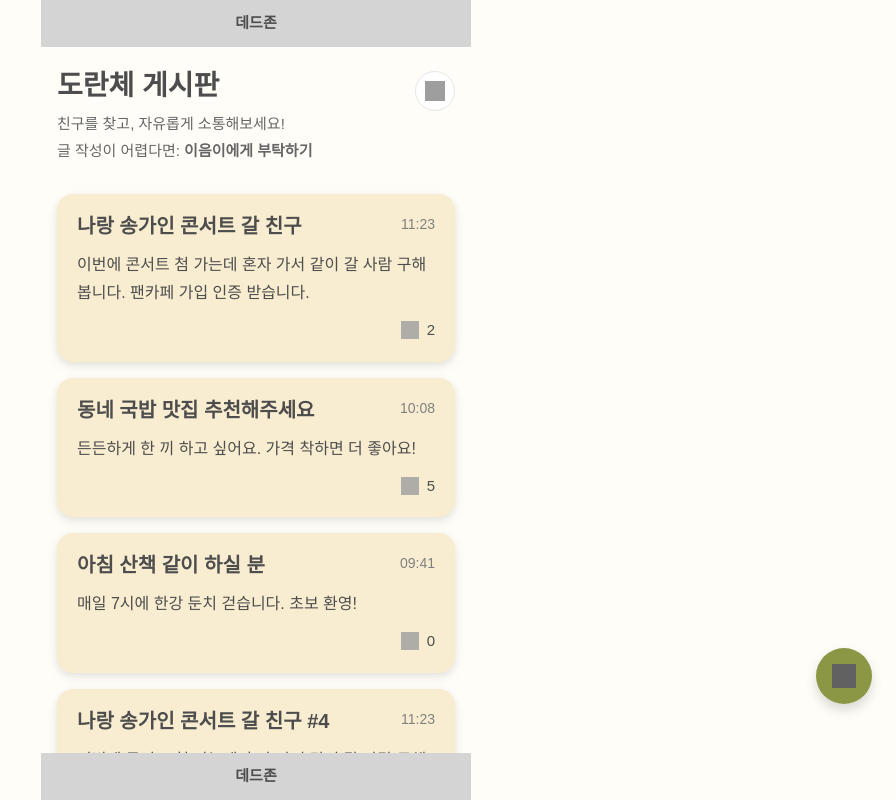
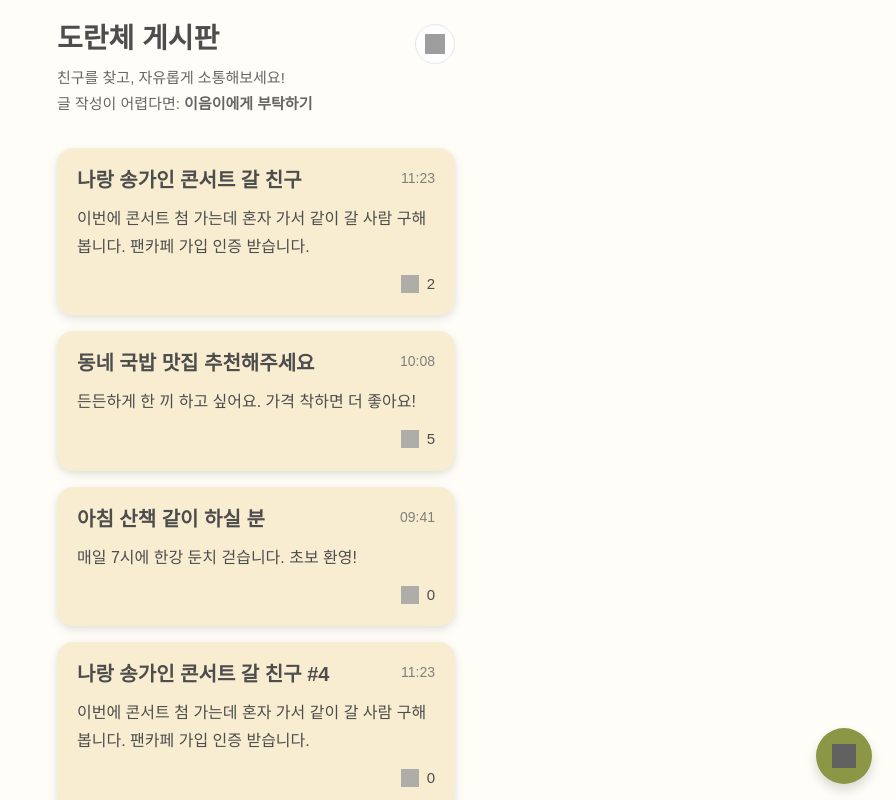
Before and after one commit to paas-able/Doranchae, a Next.js app in the folder app/: page /community in a window 1280 px wide. Shown: the top 800 px of the page, without its empty margins (384-1280 px from the left). Built offline with nearby package versions, Linux system fonts and the light colour scheme; grey boxes are pictures that could not be loaded.

Commit message:
커뮤니티 - 데드존 삭제

```diff
--- a/app/src/app/community/[id]/page.tsx
+++ b/app/src/app/community/[id]/page.tsx
@@ -44,7 +44,6 @@ export default function CommunityDetailPage() {
   const submitComment = (e: React.FormEvent) => {
     e.preventDefault();
     if (!comment.trim()) return;
-    // TODO: 백엔드 API 연동 시 POST /comments
     console.log("새 댓글:", comment);
     setComment("");
   };
@@ -60,17 +59,9 @@ export default function CommunityDetailPage() {
       }}
     >
       <div className="mx-auto w-full max-w-[430px] flex flex-col flex-1">
-        {/* 상단 데드존 */}
-        <header
-          className="sticky top-0 z-20 text-center py-3 text-[15px] font-semibold"
-          style={{ backgroundColor: "#E6E6E6" }}
-        >
-          데드존
-        </header>
-
         {/* 본문 */}
         <main className="flex-1 px-4">
-          <section className="mt-4 flex flex-col flex-1">
+          <section className="mt-4 flex flex-col">
             {/* 뒤로가기 */}
             <div className="mb-3">
               <button
@@ -238,14 +229,6 @@ export default function CommunityDetailPage() {
             </form>
           </section>
         </main>
-
-        {/* 하단 데드존 */}
-        <footer
-          className="sticky bottom-0 z-20 text-center py-3 text-[15px] font-semibold"
-          style={{ backgroundColor: "#E6E6E6" }}
-        >
-          데드존
-        </footer>
       </div>
     </div>
   );
--- a/app/src/app/community/communityWrite/page.tsx
+++ b/app/src/app/community/communityWrite/page.tsx
@@ -37,14 +37,9 @@ export default function CommunityWritePage() {
     >
       {/* iPhone 14 Pro Max(430px) 기준 */}
       <div className="mx-auto w-full max-w-[430px] flex flex-col flex-1">
-        {/* 상단 데드존 */}
-        <header className="sticky top-0 z-20 bg-neutral-300 text-center py-3 text-[clamp(14px,3.5vw,16px)] font-semibold">
-          데드존
-        </header>
-
         {/* 본문 */}
-        <main className="flex-1 px-4">
-          {/* 카드 컨테이너 (border/bg 제거됨) */}
+        <main className="flex-1 px-4 pb-8">
+          {/* 카드 컨테이너 */}
           <section className="mt-4 flex flex-col flex-1">
             {/* 타이틀 바 */}
             <div className="flex items-center justify-between px-4 py-4 border-b border-neutral-200">
@@ -108,11 +103,6 @@ export default function CommunityWritePage() {
             </form>
           </section>
         </main>
-
-        {/* 하단 데드존 */}
-        <footer className="sticky bottom-0 z-20 bg-neutral-300 text-center py-3 text-[clamp(14px,3.5vw,16px)] font-semibold">
-          데드존
-        </footer>
       </div>
     </div>
   );
--- a/app/src/app/community/page.tsx
+++ b/app/src/app/community/page.tsx
@@ -81,15 +81,11 @@ export default function CommunityPage() {
         backgroundColor: BG,
         color: TEXT_DARK,
         paddingTop: "env(safe-area-inset-top)",
-        paddingBottom: "env(safe-area-inset-bottom)",
+        paddingBottom: "max(env(safe-area-inset-bottom), 16px)", // 안전영역 확보
       }}
     >
       <div className="mx-auto w-full max-w-[430px] flex flex-col flex-1 relative">
-        <header className="sticky top-0 z-20 text-center py-3 text-[15px] font-semibold bg-neutral-300">
-          데드존
-        </header>
-
-        <main className="flex-1 px-4 pb-24">
+        <main className="flex-1 px-4 pb-28">
           {/* ===== 상단 영역 ===== */}
           <section className="pt-5">
             <div className="flex items-start justify-between">
@@ -183,21 +179,20 @@ export default function CommunityPage() {
           </section>
         </main>
 
-        {/* 글쓰기 FAB */}
+        {/* 글쓰기 FAB (데드존 삭제에 맞춰 안전영역 포함 위치 계산) */}
         <button
           type="button"
           aria-label="글쓰기"
           onClick={() => router.push("/community/communityWrite")}
-          className="fixed bottom-24 right-6 z-30 flex h-14 w-14 items-center justify-center rounded-full shadow-lg active:scale-95 transition"
-          style={{ backgroundColor: "#8B9744", boxShadow: "0 6px 12px rgba(0,0,0,0.15)" }}
+          className="fixed right-6 z-30 flex h-14 w-14 items-center justify-center rounded-full shadow-lg active:scale-95 transition"
+          style={{
+            backgroundColor: "#8B9744",
+            boxShadow: "0 6px 12px rgba(0,0,0,0.15)",
+            bottom: "calc(env(safe-area-inset-bottom) + 16px)",
+          }}
         >
           <img src={ICON_PENCIL} alt="글쓰기" className="h-6 w-6 invert" />
         </button>
-
-        {/* 하단 데드존 자리 */}
-        <footer className="sticky bottom-0 z-20 text-center py-3 text-[15px] font-semibold bg-neutral-300">
-          데드존
-        </footer>
       </div>
     </div>
   );
```
